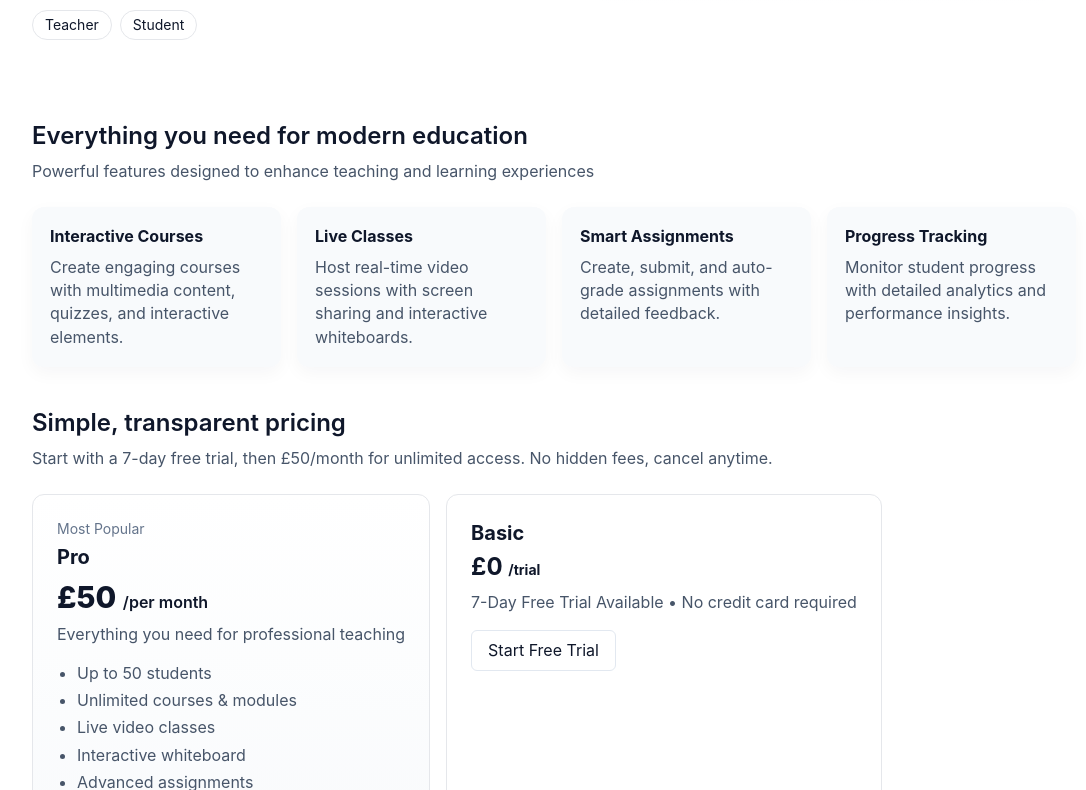
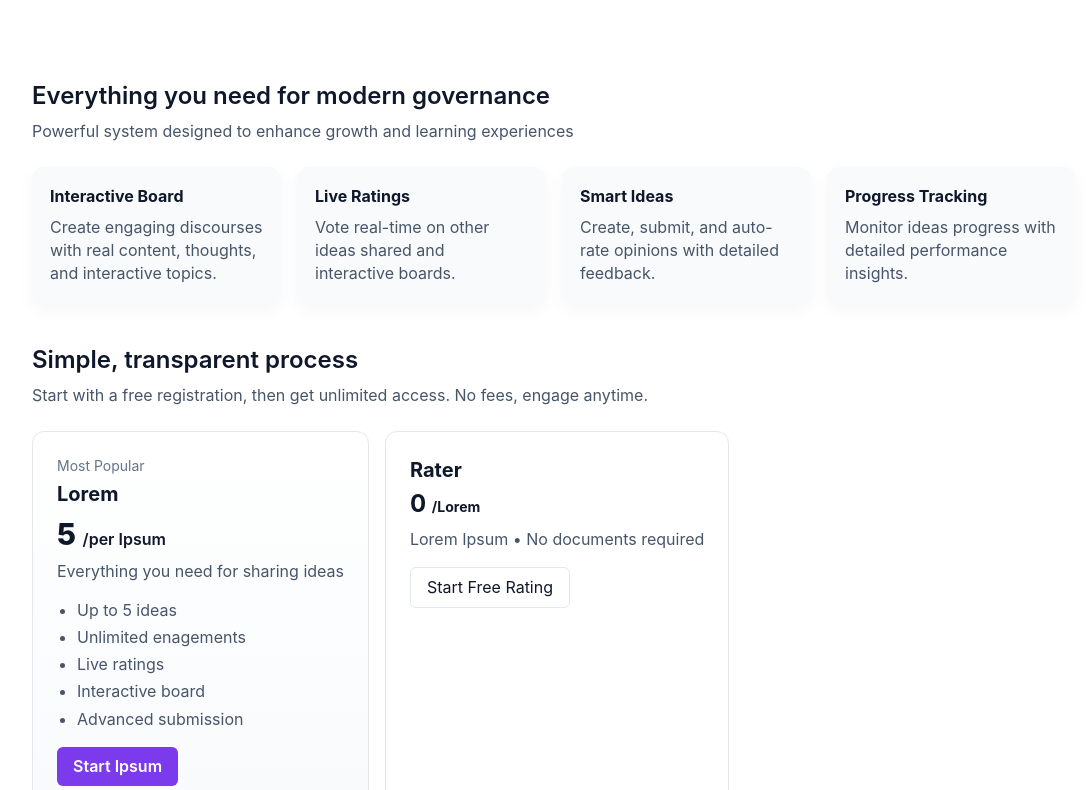
Before and after one commit to devolusegun/next_clone, a Next.js app: page / in a window 1280 px wide. Shown: the part 430-1220 px from the top of the page, without its empty margins (86-1172 px from the left). Built offline with nearby package versions, Linux system fonts and the light colour scheme.

Commit message:
Update page.jsx

```diff
--- a/app/page.jsx
+++ b/app/page.jsx
@@ -5,15 +5,15 @@ export default function Home(){
     <div>
       <section className="flex flex-col md:flex-row items-start md:items-center gap-8 py-12">
         <div className="md:flex-1">
-          <h1 className="text-3xl md:text-4xl font-bold leading-tight">Transform education with our modern learning platform.</h1>
-          <p className="text-slate-600 mt-4">Teachers create engaging courses, Students learn at their own pace.</p>
+          <h1 className="text-3xl md:text-4xl font-bold leading-tight">Transform the nation with our modern ideas platform.</h1>
+          <p className="text-slate-600 mt-4">Nigerians create amazing discourses, People engage at their own pace.</p>
           <div className="mt-6 flex items-center gap-3">
             <a className="inline-flex items-center rounded-md bg-violet-600 text-white px-4 py-2 font-semibold" href="#">Get Started</a>
             <Link href="#" className="inline-flex items-center rounded-md border border-slate-200 px-4 py-2">Sign In</Link>
           </div>
           <div className="mt-4 flex gap-2">
-            <span className="px-3 py-1 border rounded-full text-sm">Teacher</span>
-            <span className="px-3 py-1 border rounded-full text-sm">Student</span>
+            <span className="px-3 py-1 border rounded-full text-sm">Private</span>
+            <span className="px-3 py-1 border rounded-full text-sm">Public</span>
           </div>
         </div>
         <div className="md:flex-1 flex items-center justify-center">
@@ -22,40 +22,40 @@ export default function Home(){
       </section>
 
       <section className="mt-8">
-        <h2 className="text-2xl font-semibold">Everything you need for modern education</h2>
-        <p className="text-slate-600 mt-2">Powerful features designed to enhance teaching and learning experiences</p>
+        <h2 className="text-2xl font-semibold">Everything you need for modern governance</h2>
+        <p className="text-slate-600 mt-2">Powerful system designed to enhance growth and learning experiences</p>
         <div className="grid grid-cols-1 md:grid-cols-2 lg:grid-cols-4 gap-4 mt-6">
-          <div className="card"><strong>Interactive Courses</strong><div className="text-slate-600 mt-2">Create engaging courses with multimedia content, quizzes, and interactive elements.</div></div>
-          <div className="card"><strong>Live Classes</strong><div className="text-slate-600 mt-2">Host real-time video sessions with screen sharing and interactive whiteboards.</div></div>
-          <div className="card"><strong>Smart Assignments</strong><div className="text-slate-600 mt-2">Create, submit, and auto-grade assignments with detailed feedback.</div></div>
-          <div className="card"><strong>Progress Tracking</strong><div className="text-slate-600 mt-2">Monitor student progress with detailed analytics and performance insights.</div></div>
+          <div className="card"><strong>Interactive Board</strong><div className="text-slate-600 mt-2">Create engaging discourses with real content, thoughts, and interactive topics.</div></div>
+          <div className="card"><strong>Live Ratings</strong><div className="text-slate-600 mt-2">Vote real-time on other ideas shared and interactive boards.</div></div>
+          <div className="card"><strong>Smart Ideas</strong><div className="text-slate-600 mt-2">Create, submit, and auto-rate opinions with detailed feedback.</div></div>
+          <div className="card"><strong>Progress Tracking</strong><div className="text-slate-600 mt-2">Monitor ideas progress with detailed performance insights.</div></div>
         </div>
       </section>
 
       <section className="mt-10">
-        <h2 className="text-2xl font-semibold">Simple, transparent pricing</h2>
-        <p className="text-slate-600 mt-2">Start with a 7-day free trial, then £50/month for unlimited access. No hidden fees, cancel anytime.</p>
+        <h2 className="text-2xl font-semibold">Simple, transparent process</h2>
+        <p className="text-slate-600 mt-2">Start with a free registration, then get unlimited access. No fees, engage anytime.</p>
         <div className="mt-6 flex flex-wrap gap-4">
           <div className="min-w-[220px] p-6 rounded-xl border bg-gradient-to-b from-white to-slate-50">
             <div className="text-sm text-slate-500">Most Popular</div>
-            <h3 className="text-xl font-bold mt-1">Pro</h3>
-            <div className="text-3xl font-extrabold mt-2">£50 <span className="text-base font-semibold">/per month</span></div>
-            <div className="text-slate-600 mt-2">Everything you need for professional teaching</div>
+            <h3 className="text-xl font-bold mt-1">Lorem</h3>
+            <div className="text-3xl font-extrabold mt-2">5 <span className="text-base font-semibold">/per Ipsum</span></div>
+            <div className="text-slate-600 mt-2">Everything you need for sharing ideas</div>
             <ul className="text-slate-600 mt-4 list-disc ml-5 space-y-1">
-              <li>Up to 50 students</li>
-              <li>Unlimited courses & modules</li>
-              <li>Live video classes</li>
-              <li>Interactive whiteboard</li>
-              <li>Advanced assignments</li>
+              <li>Up to 5 ideas</li>
+              <li>Unlimited enagements</li>
+              <li>Live ratings</li>
+              <li>Interactive board</li>
+              <li>Advanced submission</li>
             </ul>
-            <div className="mt-4"><a className="inline-flex items-center rounded-md bg-violet-600 text-white px-4 py-2 font-semibold" href="#">Start Pro Trial</a></div>
+            <div className="mt-4"><a className="inline-flex items-center rounded-md bg-violet-600 text-white px-4 py-2 font-semibold" href="#">Start Ipsum</a></div>
           </div>
 
           <div className="min-w-[220px] p-6 rounded-xl border bg-white">
-            <h3 className="text-xl font-bold">Basic</h3>
-            <div className="text-2xl font-bold mt-1">£0 <span className="text-sm">/trial</span></div>
-            <div className="text-slate-600 mt-2">7-Day Free Trial Available • No credit card required</div>
-            <div className="mt-4"><a className="inline-flex items-center rounded-md border border-slate-200 px-4 py-2" href="#">Start Free Trial</a></div>
+            <h3 className="text-xl font-bold">Rater</h3>
+            <div className="text-2xl font-bold mt-1">0 <span className="text-sm">/Lorem</span></div>
+            <div className="text-slate-600 mt-2">Lorem Ipsum • No documents required</div>
+            <div className="mt-4"><a className="inline-flex items-center rounded-md border border-slate-200 px-4 py-2" href="#">Start Free Rating</a></div>
           </div>
         </div>
       </section>
```
